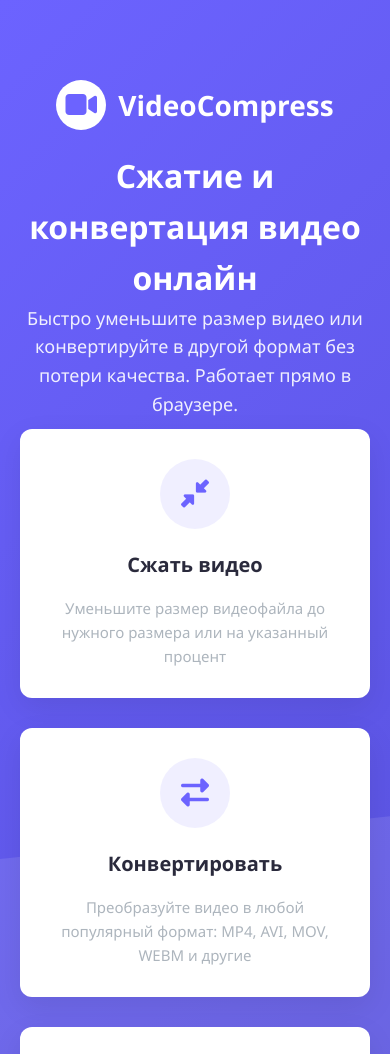
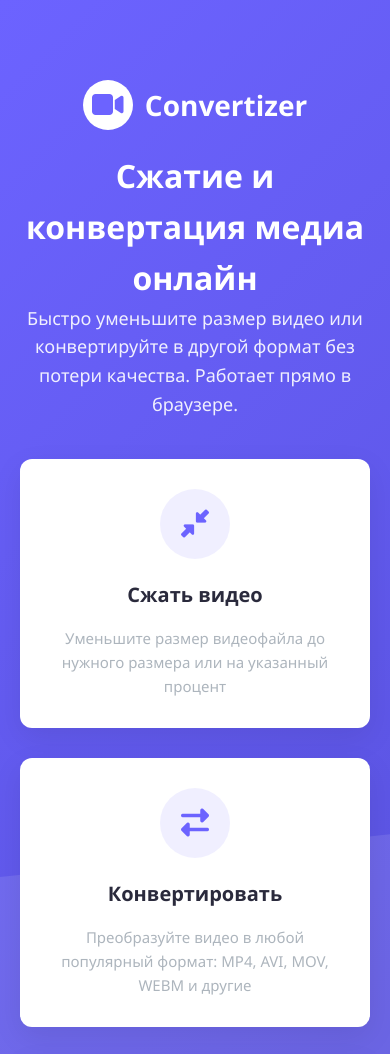
Before and after one commit to 21Trew/convertizer, a website: page index.html in a window 390 px wide. Shown: the top 1054 px of the page. Drawn offline with Linux system fonts and the light colour scheme; no server answers.

Commit message:
fix: поправил хэдер и цвет заголовка. изменил название сервиса

```diff
--- a/index.html
+++ b/index.html
@@ -4,7 +4,7 @@
 <head>
   <meta charset="UTF-8">
   <meta name="viewport" content="width=device-width, initial-scale=1.0">
-  <title>VideoCompress | Сжатие и конвертация видео</title>
+  <title>Convertizer | Сжатие и конвертация медиа</title>
   <link rel="stylesheet" href="https://cdnjs.cloudflare.com/ajax/libs/font-awesome/6.4.0/css/all.min.css">
 
   <link rel="stylesheet" href="styles.css">
@@ -18,9 +18,9 @@
         <div class="logo-icon">
           <i class="fas fa-video"></i>
         </div>
-        <span>VideoCompress</span>
+        <span>Convertizer</span>
       </div>
-      <h1>Сжатие и конвертация видео онлайн</h1>
+      <h1>Сжатие и конвертация медиа онлайн</h1>
       <p class="tagline">Быстро уменьшите размер видео или конвертируйте в другой формат без потери качества. Работает
         прямо в браузере.</p>
 
@@ -287,10 +287,10 @@
         <div class="logo-icon">
           <i class="fas fa-video"></i>
         </div>
-        <span>VideoCompress</span>
+        <span>Convertizer</span>
       </div>
-      <p>Онлайн инструмент для сжатия и конвертации видеофайлов</p>
-      <p class="copyright">© 2023 VideoCompress. Все права защищены.</p>
+      <p>Онлайн инструмент для сжатия и конвертации медиафайлов</p>
+      <p class="copyright">© 2026 21Trew. Все права защищены.</p>
     </div>
   </footer>
 
--- a/styles.css
+++ b/styles.css
@@ -92,7 +92,6 @@ header::before {
   justify-content: center;
   gap: 30px;
   flex-wrap: wrap;
-  margin-top: -60px;
   position: relative;
   z-index: 2;
 }
@@ -147,7 +146,6 @@ header::before {
   font-size: 36px;
   font-weight: 700;
   margin-bottom: 15px;
-  color: var(--dark);
 }
 
 .section-subtitle {
@@ -382,10 +380,6 @@ footer {
 
 /* Responsive */
 @media (max-width: 768px) {
-  .features {
-    margin-top: -30px;
-  }
-
   .feature-card {
     width: 100%;
     max-width: 350px;
```
